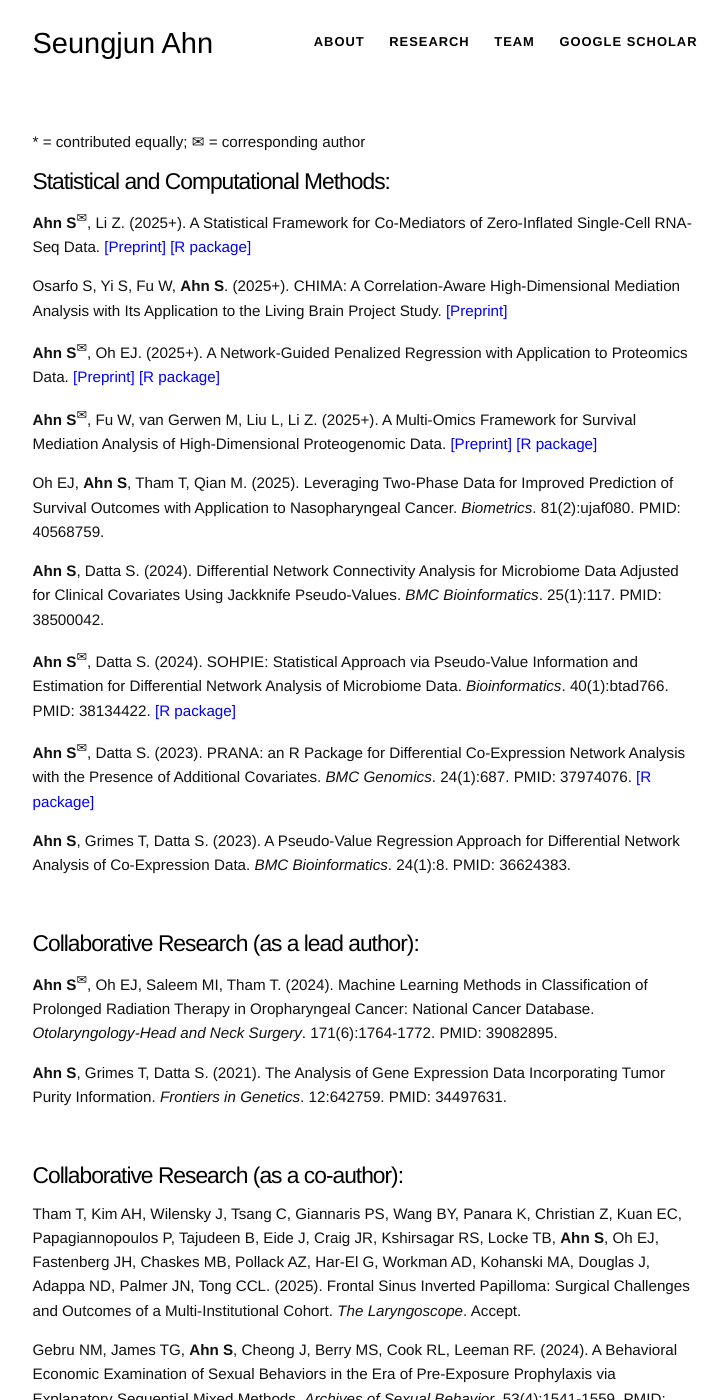
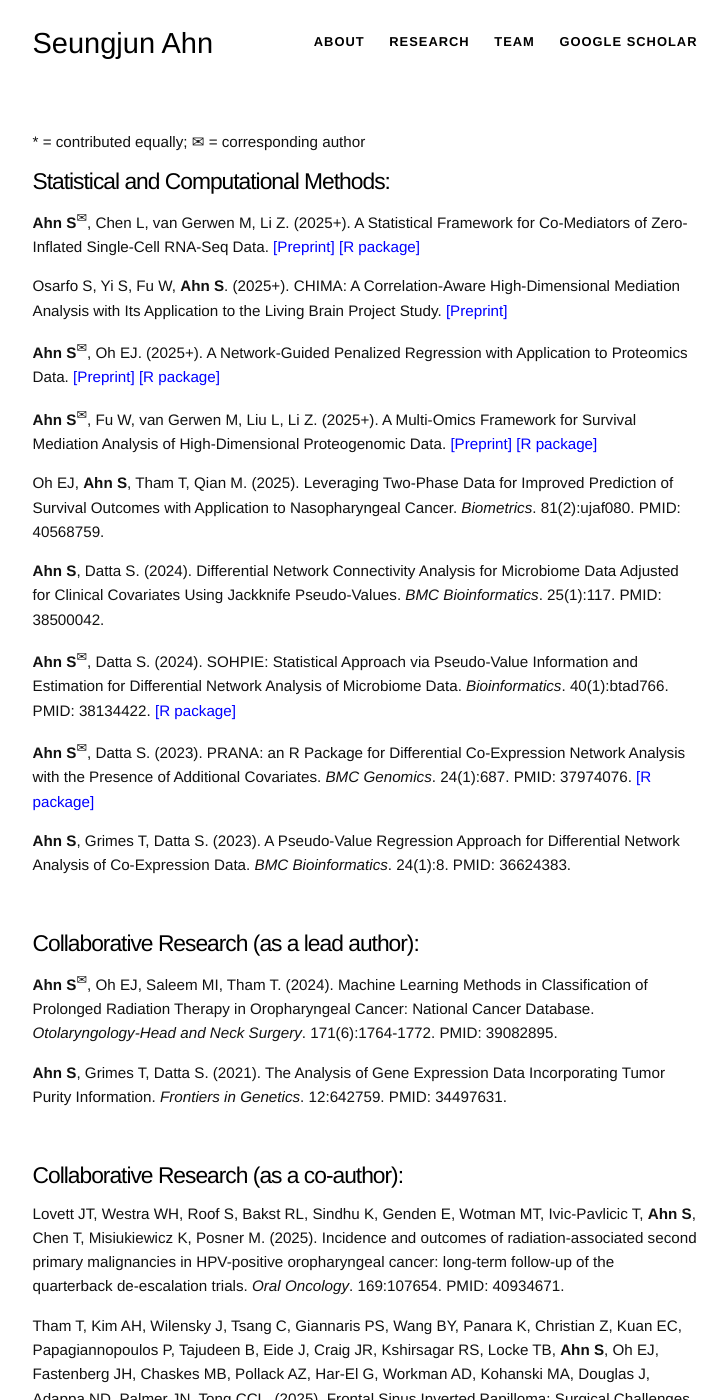
Before and after one commit to sjahnn/sjahnn.github.io, a Jekyll site: the page built from research.md, in a window 1280 px wide and 1400 px high. Shown: the whole window, without its empty margins (275-1003 px from the left). Built offline with Jekyll 4.4.1, drawn with Linux system fonts in a browser that asks for light colours; some of the changed text lies outside the part shown.

Commit message:
Update research.md

```diff
--- a/research.md
+++ b/research.md
@@ -35,7 +35,7 @@ Oh EJ, **Ahn S**, Tham T, Qian M. (2025+). Leveraging Two-Phase Data for Improve
 --->
 
 # Statistical and Computational Methods:
-**Ahn S**<sup><span>&#9993;</span></sup>, Li Z. (2025+). A Statistical Framework for Co-Mediators of Zero-Inflated Single-Cell RNA-Seq Data. <a href="https://arxiv.org/abs/2507.06113" style="color: blue;">[Preprint]</a> <a href="https://cran.r-project.org/web/packages/MedZIsc/index.html" style="color: blue;">[R package]</a>
+**Ahn S**<sup><span>&#9993;</span></sup>, Chen L, van Gerwen M, Li Z. (2025+). A Statistical Framework for Co-Mediators of Zero-Inflated Single-Cell RNA-Seq Data. <a href="https://arxiv.org/abs/2507.06113" style="color: blue;">[Preprint]</a> <a href="https://cran.r-project.org/web/packages/MedZIsc/index.html" style="color: blue;">[R package]</a>
 
 Osarfo S, Yi S, Fu W, **Ahn S**. (2025+). CHIMA: A Correlation-Aware High-Dimensional Mediation Analysis with Its Application to the Living Brain Project Study. <a href="https://arxiv.org/abs/2508.16883" style="color: blue;">[Preprint]</a>
 
@@ -70,7 +70,9 @@ Oh EJ, **Ahn S**, Tham T, Qian M. (2025). Leveraging Two-Phase Data for Improved
 
 
 # Collaborative Research (as a co-author):
-Tham T, Kim AH, Wilensky J, Tsang C, Giannaris PS, Wang BY, Panara K, Christian Z, Kuan EC, Papagiannopoulos P, Tajudeen B, Eide J, Craig JR, Kshirsagar RS, Locke TB, **Ahn S**, Oh EJ, Fastenberg JH, Chaskes MB, Pollack AZ, Har-El G, Workman AD, Kohanski MA, Douglas J, Adappa ND, Palmer JN, Tong CCL. (2025). Frontal Sinus Inverted Papilloma: Surgical Challenges and Outcomes of a Multi-Institutional Cohort. *The Laryngoscope*. Accept.
+Lovett JT, Westra WH, Roof S, Bakst RL, Sindhu K, Genden E, Wotman MT, Ivic-Pavlicic T, **Ahn S**, Chen T, Misiukiewicz K, Posner M. (2025). Incidence and outcomes of radiation-associated second primary malignancies in HPV-positive oropharyngeal cancer: long-term follow-up of the quarterback de-escalation trials. *Oral Oncology*. 169:107654. PMID: 40934671.
+
+Tham T, Kim AH, Wilensky J, Tsang C, Giannaris PS, Wang BY, Panara K, Christian Z, Kuan EC, Papagiannopoulos P, Tajudeen B, Eide J, Craig JR, Kshirsagar RS, Locke TB, **Ahn S**, Oh EJ, Fastenberg JH, Chaskes MB, Pollack AZ, Har-El G, Workman AD, Kohanski MA, Douglas J, Adappa ND, Palmer JN, Tong CCL. (2025). Frontal Sinus Inverted Papilloma: Surgical Challenges and Outcomes of a Multi-Institutional Cohort. *The Laryngoscope*. Online ahead of print.. PMID: 40899433.
 
 Gebru NM, James TG, **Ahn S**, Cheong J, Berry MS, Cook RL, Leeman RF. (2024). A Behavioral Economic Examination of Sexual Behaviors in the Era of Pre-Exposure Prophylaxis via Explanatory Sequential Mixed Methods. *Archives of Sexual Behavior*. 53(4):1541-1559. PMID: 38472604.
 
```
